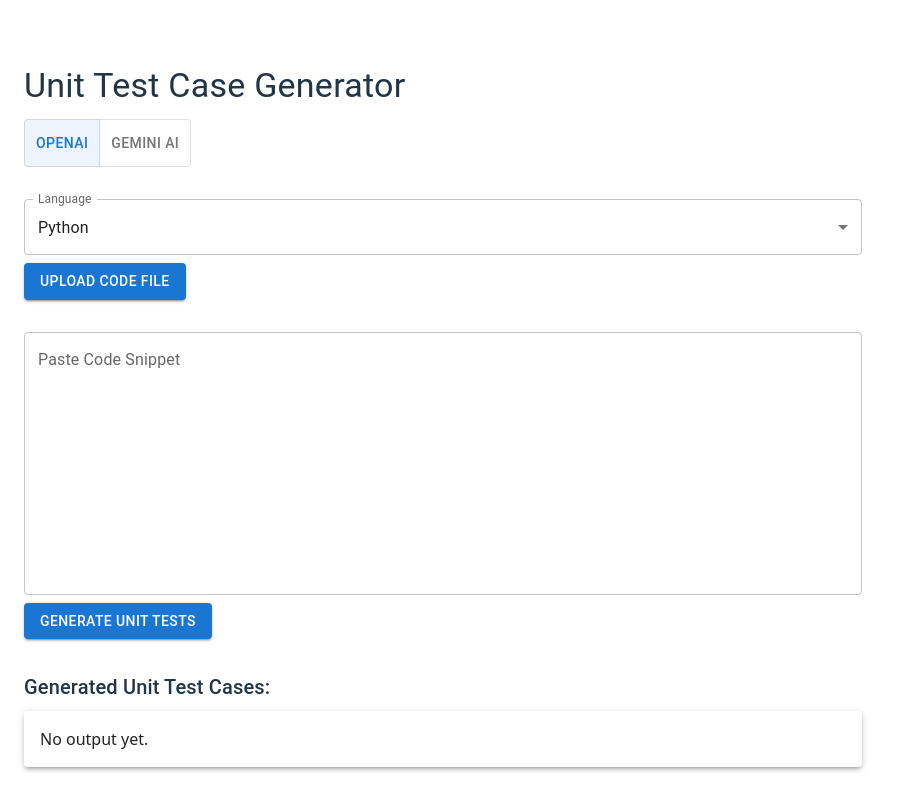
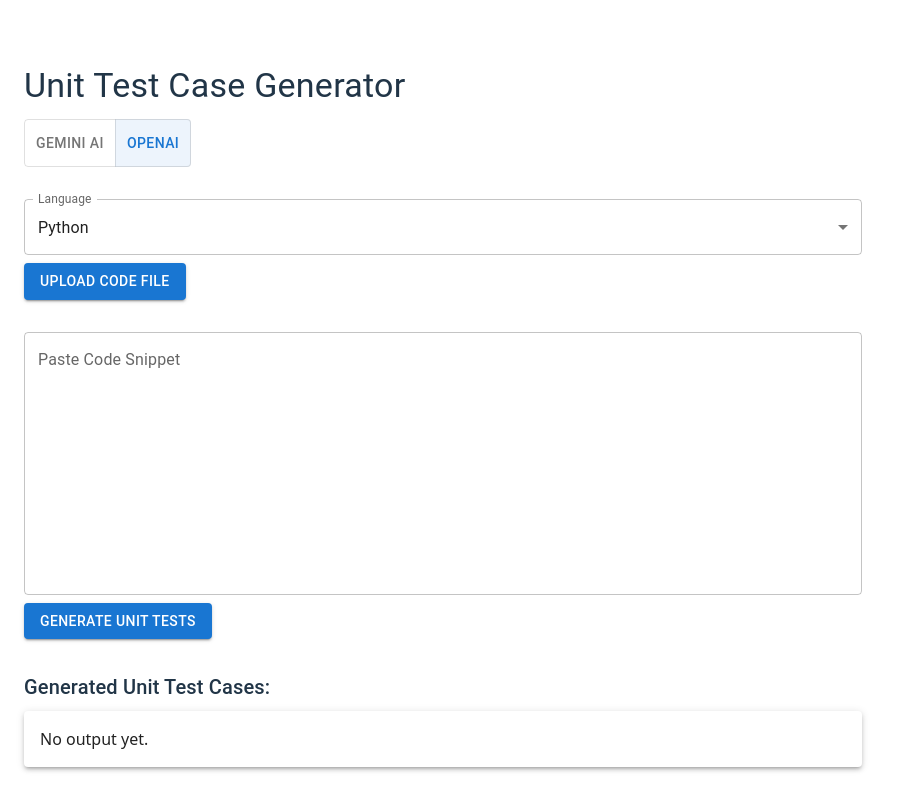
Before and after one commit to IshaqSyedSonata/unit-test-genai-frontend, a React (Vite) app: page / in a window 1280 px wide. Shown: the whole page, without its empty margins (0-905 px from the left). Built offline with nearby package versions, Linux system fonts and the light colour scheme.

Commit message:
gemini ai modal

```diff
--- a/src/App.jsx
+++ b/src/App.jsx
@@ -41,8 +41,9 @@
         onChange={(e, val) => val && setApiType(val)}
         sx={{ mb: 2 }}
       >
+        <ToggleButton value="free">GEMINI AI</ToggleButton>
         <ToggleButton value="paid">OpenAI</ToggleButton>
-        <ToggleButton value="free">GEMINI AI</ToggleButton>
+
       </ToggleButtonGroup>
       <LanguageSelector language={language} setLanguage={setLanguage} />
       <FileUploader setCode={setCode} />
```
